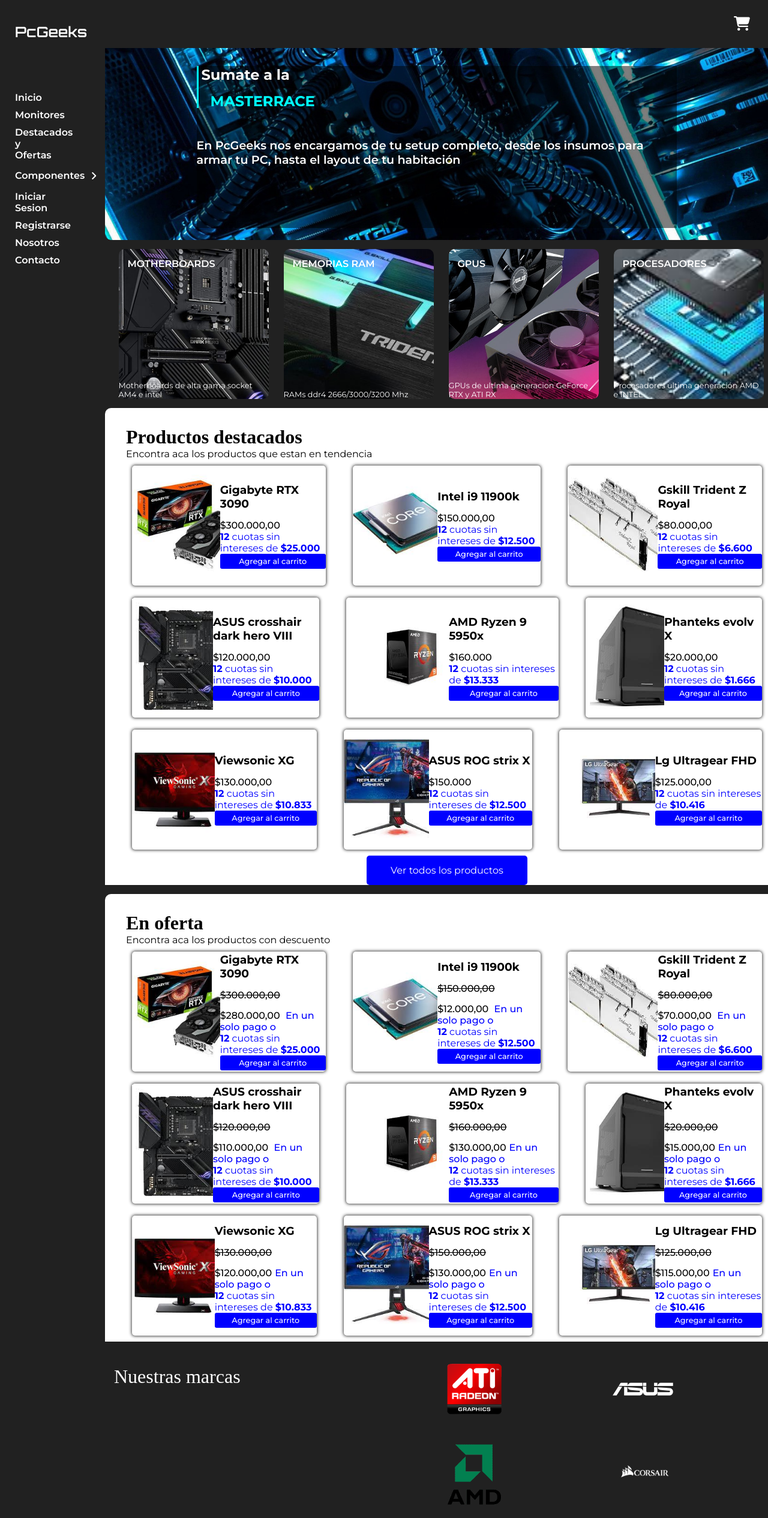
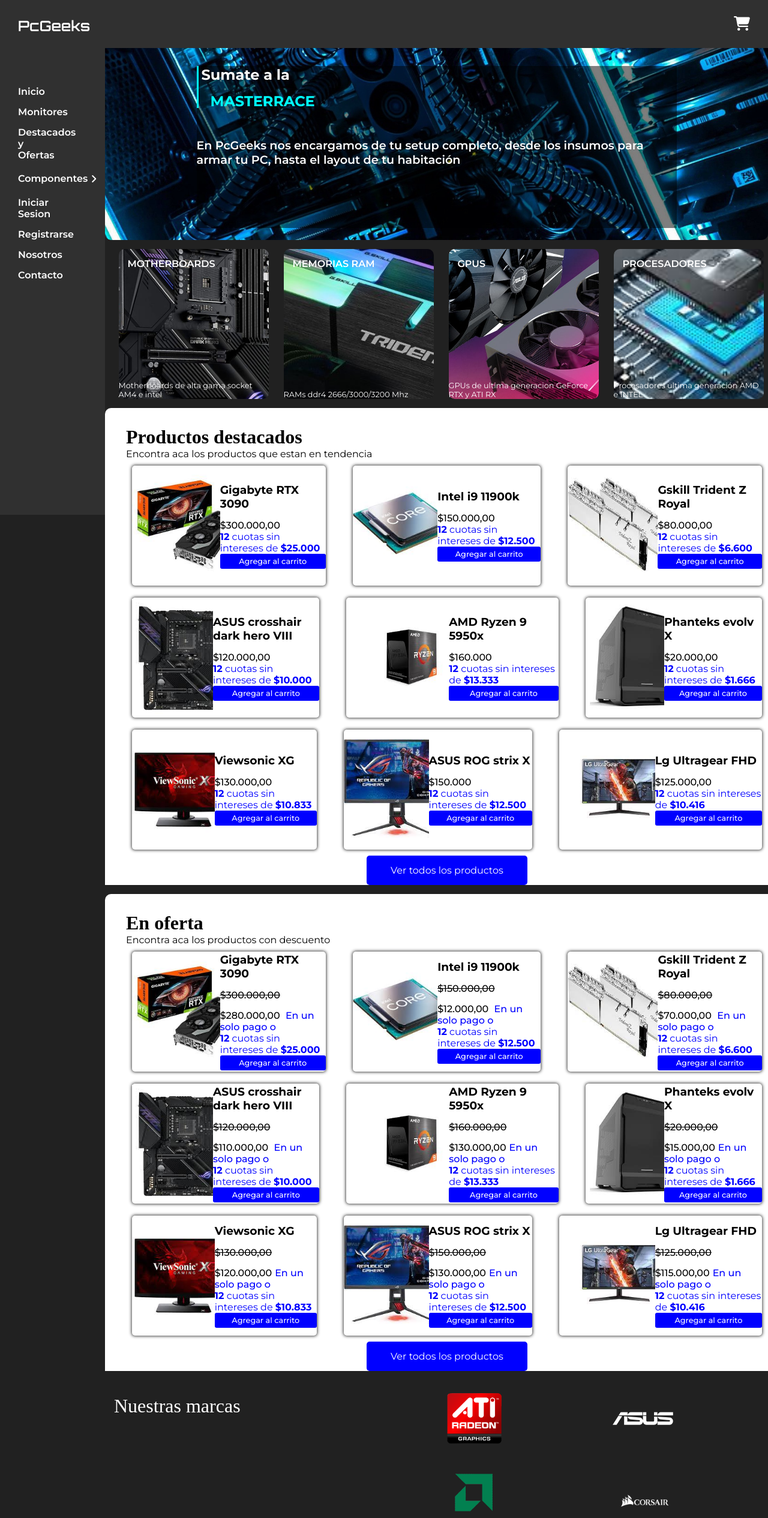
Before and after one commit to Agu891/proyectointegrador, a website: page index.html in a window 1280 px wide. Shown: the top 2530 px of the page at 60% size. Drawn offline with Linux system fonts and the light colour scheme; a web font is replaced by a local one.

Commit message:
cambios interfaz

```diff
--- a/index.html
+++ b/index.html
@@ -68,7 +68,7 @@
 
         <div id= "boxSlider" class="boxgralseccion2">
 
-               <div id="box1seccion2" onclick="mostrarMothers()">
+               <div id="box1seccion2" onclick="mostrarMothers()" >
                 <h2 class="titulos">Motherboards</h2>
                 <p>Motherboards de alta gama socket AM4 e intel</p>
                </div>
@@ -88,6 +88,7 @@
         </div>
   </section>
       <section id="seccion2" >
+
         <div id="destacados" class="seccionVentas" >
           <h2>Productos destacados </h2>
           <p>Encontra aca los productos que estan en tendencia</p>
@@ -101,7 +102,7 @@
                 <h3>Gigabyte RTX 3090</h3>
                 <p>$300.000,00</p>
                 <span> <b>12</b>  cuotas sin intereses de <b>$25.000</b></span>
-                <button onclick="addToCart(280000,'Gigabyte RTX 3090', './Tienda/img/Tarjetas de video/rtx 3090.jpg' )"> Agregar al carrito</button>
+                <button onclick="addToCart(300000, 'Gigabyte RTX 3090', './Tienda/img/Tarjetas de video/rtx 3090.jpg')"> Agregar al carrito</button>
               </div>
             </div>
             <div class="boxDestacado">
@@ -322,6 +323,7 @@
               </div>
             </div>
           </div>
+          <button onclick="mostrarTienda()" class="mostrarBtn">Ver todos los productos</button>
         </div>
 
         <div id="memorias"  class="seccionVentas" >
@@ -390,6 +392,7 @@
               </div>
             </div>
           </div>
+          <button onclick="mostrarTienda()" class="mostrarBtn">Ver todos los productos</button>
         </div>
 
 
@@ -458,6 +461,7 @@
                   </div>
                 </div>
               </div>
+              <button onclick="mostrarTienda()" class="mostrarBtn">Ver todos los productos</button>
             </div>
               <div id="gabinetes" class="seccionVentas">
                 <h2>Gabinetes </h2>
@@ -524,6 +528,7 @@
                     </div>
                   </div>
                 </div>
+                <button onclick="mostrarTienda()" class="mostrarBtn">Ver todos los productos</button>
               </div>
 
                 <div id="gpus" class="seccionVentas">
@@ -592,7 +597,7 @@
                     </div>
 
                   </div>
-
+                  <button onclick="mostrarTienda()" class="mostrarBtn">Ver todos los productos</button>
                 </div>
 
                   <div id="procesadores" class="seccionVentas">
@@ -661,8 +666,11 @@
                       </div>
 
                     </div>
+                    <button onclick="mostrarTienda()" class="mostrarBtn">Ver todos los productos</button>
                   </div>
+
             </div>
+
                     <div id="fuentes" class="seccionVentas">
                       <h2>Fuentes </h2>
                       <p>Fuentes de ultima generacion</p>
@@ -729,6 +737,8 @@
                         </div>
 
                       </div>
+                      <button onclick="mostrarTienda()" class="mostrarBtn">Ver todos los productos</button>
+                    </div>
 
                       <div id="monitores" class="seccionVentas">
                         <h2>Monitores </h2>
@@ -770,13 +780,13 @@
                           </div>
 
                         </div>
+                        <button onclick="mostrarTienda()" class="mostrarBtn" >Ver todos los productos</button>
+                      </div>
 
-                        </div>
                     </div>
 
+      </section>
 
-
-      </section>
     <div id="boxLogos">
         <h2 id="tituloMarcas">Nuestras marcas</h2>
         <div id="nuestrasMarcas">
--- a/main.js
+++ b/main.js
@@ -3,6 +3,7 @@
 const productos = [];
 const span = document.createElement('span');
 span.innerHTML = '';
+const mostrarBtn = document.querySelector('.mostrarBtn');
 const total = document.querySelector('#total');
 const ul = document.createElement('ul');
 const option = document.querySelector('#option');
@@ -19,6 +20,7 @@
 const seccionVentas = document.querySelector('.seccionVentas');
 const userName = document.querySelector('#userName');
 let nuevoUsuario = sessionStorage.getItem('usuario');
+let stock = fetch(stock.json);
 
 window.onload = function cargarUsuario() {
   if (nuevoUsuario) {
@@ -41,7 +43,7 @@
   monitores.style.display = 'block';
   gabinetes.style.display = 'block';
   gpus.style.display = 'block';
-  fuentes.style.display = 'block';
+  mostrarBtn.style.display = 'nonef';
 }
 
 function mostrarMonitores() {
--- a/package.json
+++ b/package.json
@@ -2,6 +2,7 @@
   "devDependencies": {
     "eslint": "^8.18.0",
     "eslint-config-prettier": "^8.5.0",
+    "nodemon": "^2.0.18",
     "prettier": "^2.7.1"
   }
 }
--- a/styles.scss
+++ b/styles.scss
@@ -20,7 +20,7 @@
   background-color: #212121;
 }
 #navBar {
-  background-color: #212121;
+  background-color: #303030;
   display: flex;
   justify-content: space-around;
   align-items: center;
@@ -117,7 +117,7 @@
     position: absolute;
     width: 250px;
     padding: 450px 100px 0px 100px;
-    background-color: #212121;
+    background-color: #303030;
     list-style-type: none;
     -webkit-font-smoothing: antialiased;
     transform-origin: 0% 0%;
@@ -126,7 +126,8 @@
     z-index: 1;
 
     li {
-      padding: 5px 0;
+      padding-left: 5px;
+      padding-top: 15px;
       font-size: 1rem;
       color: white;
       font-family: var(--fontfamily);
@@ -154,10 +155,12 @@
     justify-content: space-between;
     align-items: center;
     width: 100%;
+
     i {
-      padding-left: 10px;
+      margin-left: 5px;
       transition: 200ms;
     }
+
     ul {
       width: 175px;
       height: 0;
@@ -170,7 +173,7 @@
       background-color: #cdcdcd;
 
       li {
-        background-color: #212121;
+        background-color: #303030;
         position: inherit;
         list-style-type: none;
         font-size: 0.7rem;
@@ -182,16 +185,18 @@
       z-index: 1;
       position: absolute;
       opacity: 0;
+      cursor: pointer;
+    }
+    #checkboxComponentes:checked ~ i {
+      transform: rotate(90deg) translate(0px, -5px);
     }
     #checkboxComponentes:checked ~ ul {
       transform: scaleY(1);
     }
-    #componentes #checkboxComponentes:checked ~ i {
-      transform: rotate(90deg) translate(-5px, -5px);
-    }
   }
 
   #carrito {
+    cursor: pointer;
     i {
       color: white;
     }
@@ -350,6 +355,7 @@
     -webkit-overflow-scrolling: touch;
     overflow-x: auto;
     gap: 25px;
+
     #box1seccion2 {
       display: flex;
       flex-direction: column;
@@ -363,6 +369,7 @@
       width: 250px;
       height: 250px;
       transition: 500ms;
+
       .titulos {
         font-family: var(--fontfamily);
         text-transform: uppercase;
@@ -507,6 +514,10 @@
   #memorias {
     display: none;
   }
+  #monitores {
+    display: none;
+  }
+
   #motherboards {
     display: none;
   }
@@ -542,7 +553,9 @@
       text-align: center;
       align-self: center;
       font-family: var(--fontfamily);
+      cursor: pointer;
     }
+
     h2 {
       padding-top: 30px;
       text-align: start;
@@ -611,6 +624,7 @@
             font-weight: 500;
             border-radius: 3px;
             transition: 200ms;
+            cursor: pointer;
           }
           button:active {
             transform: scale(0.9);
@@ -775,6 +789,7 @@
       transform-origin: none;
       transform: translate(0, 0);
       margin-left: 60px;
+
       #logoQuery {
         display: flex;
         font-family: var(--fontfamilyH1);
```
Also changed, not shown: Loginpage/login.html (+1 -1 lines), styles.css, 2 other files.
